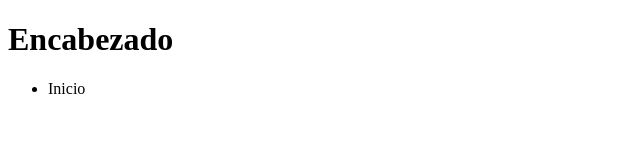
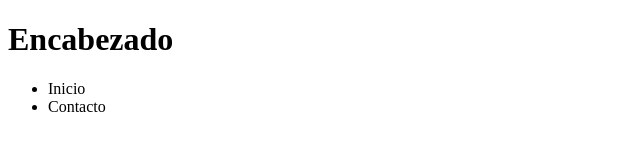
Before and after one commit to cecilia051122-ui/PruebaGit2, a plain HTML site: page index.html in a window 1280 px wide. Shown: the full height of the page, 0-640 px from the left. Drawn offline with Linux system fonts and the light colour scheme.

Commit message:
Se agrego contacto

```diff
--- a/index.html
+++ b/index.html
@@ -9,6 +9,7 @@
     <h1>Encabezado</h1>
     <ul>
         <li>Inicio</li>
+        <li>Contacto</li>
     </ul>
 </body>
 </html>
```
